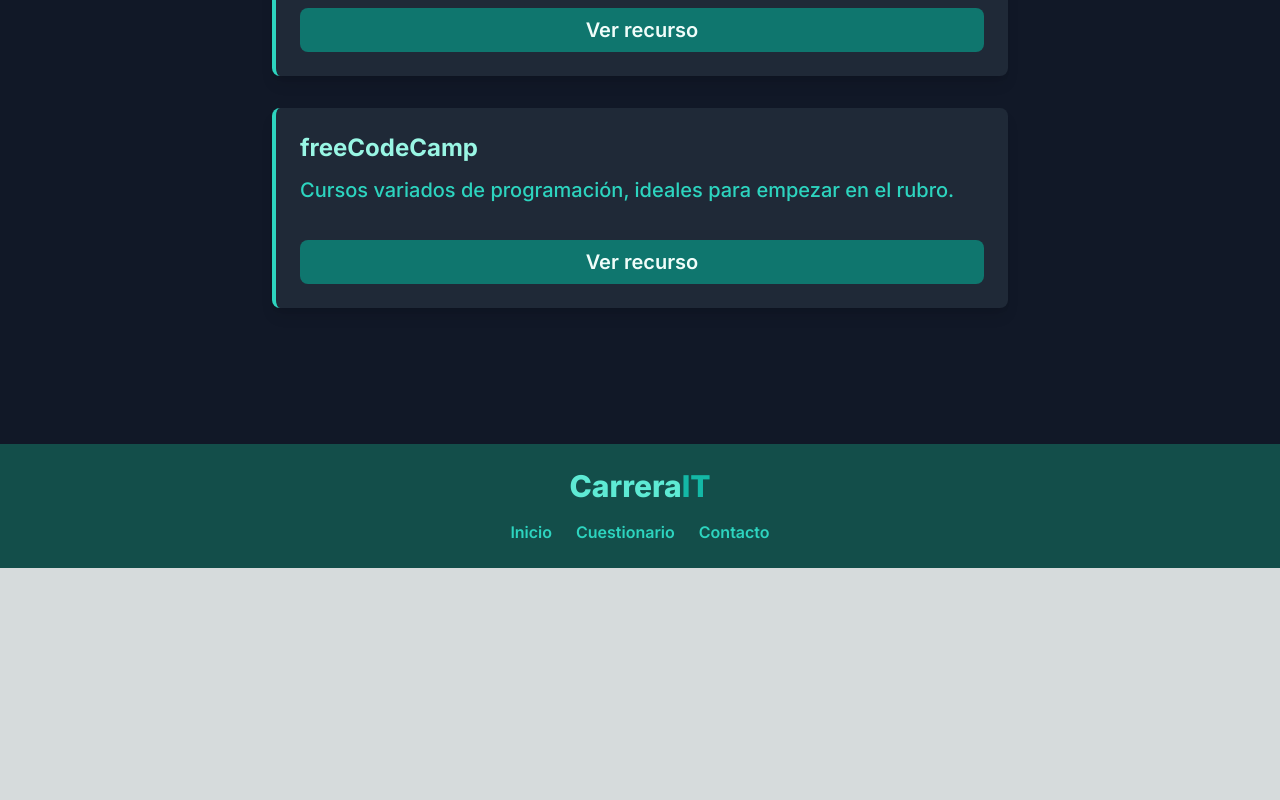
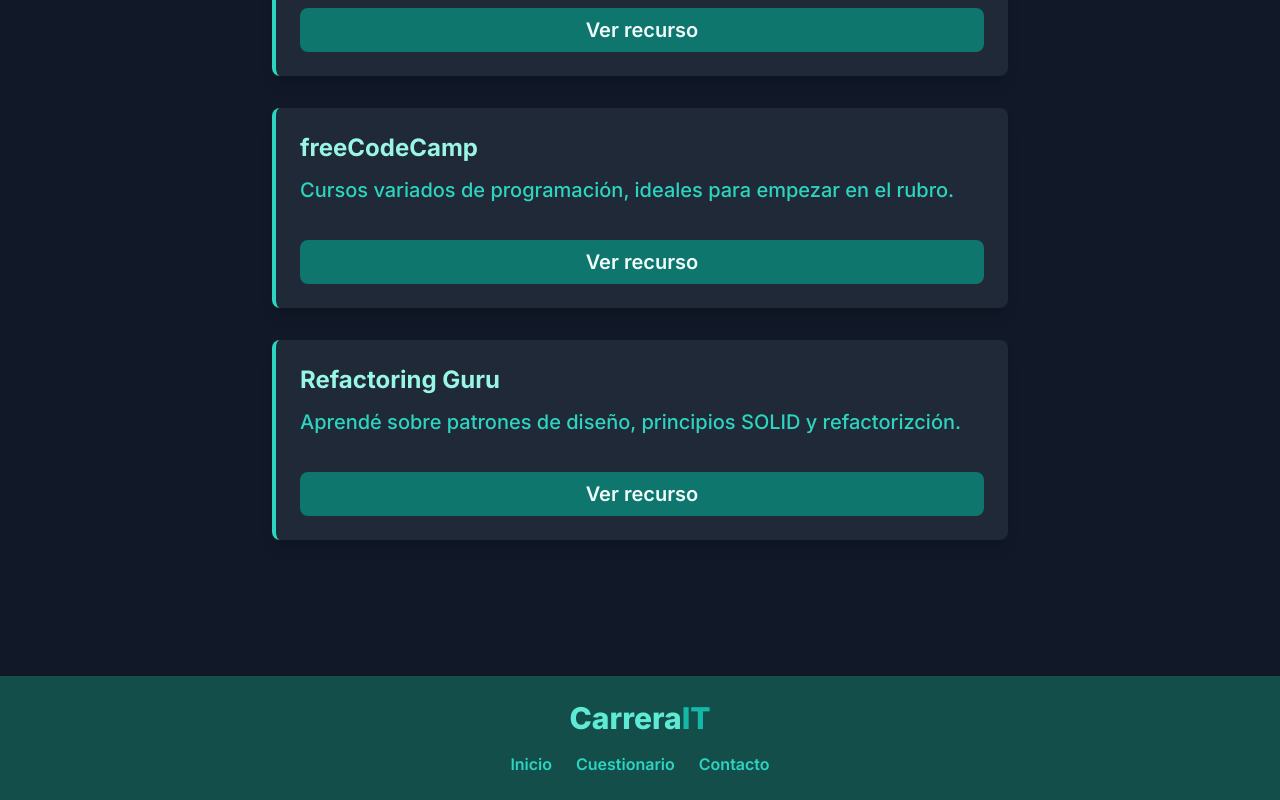
Before and after one commit to aronmilenait/carrerait-roadmap, a Next.js app in the folder carrerait-roadmap/: page /recursos in a window 1280 px wide. Shown: the part 704-1504 px from the top of the page. Before the commit the page ends 1272 px from the top, so only its background shows below. Built offline with nearby package versions, Linux system fonts and the light colour scheme.

Commit message:
Add Refactoring Guru.

```diff
--- a/carrerait-roadmap/src/app/data/resources.ts
+++ b/carrerait-roadmap/src/app/data/resources.ts
@@ -20,4 +20,9 @@ export const resources = [
       "Cursos variados de programación, ideales para empezar en el rubro.",
     link: "https://www.freecodecamp.org/learn/",
   },
+  {
+    title: "Refactoring Guru",
+    type: "sitio web",
+    description: "Aprendé sobre patrones de diseño, principios SOLID y refactorizción."
+  }
 ];
```
